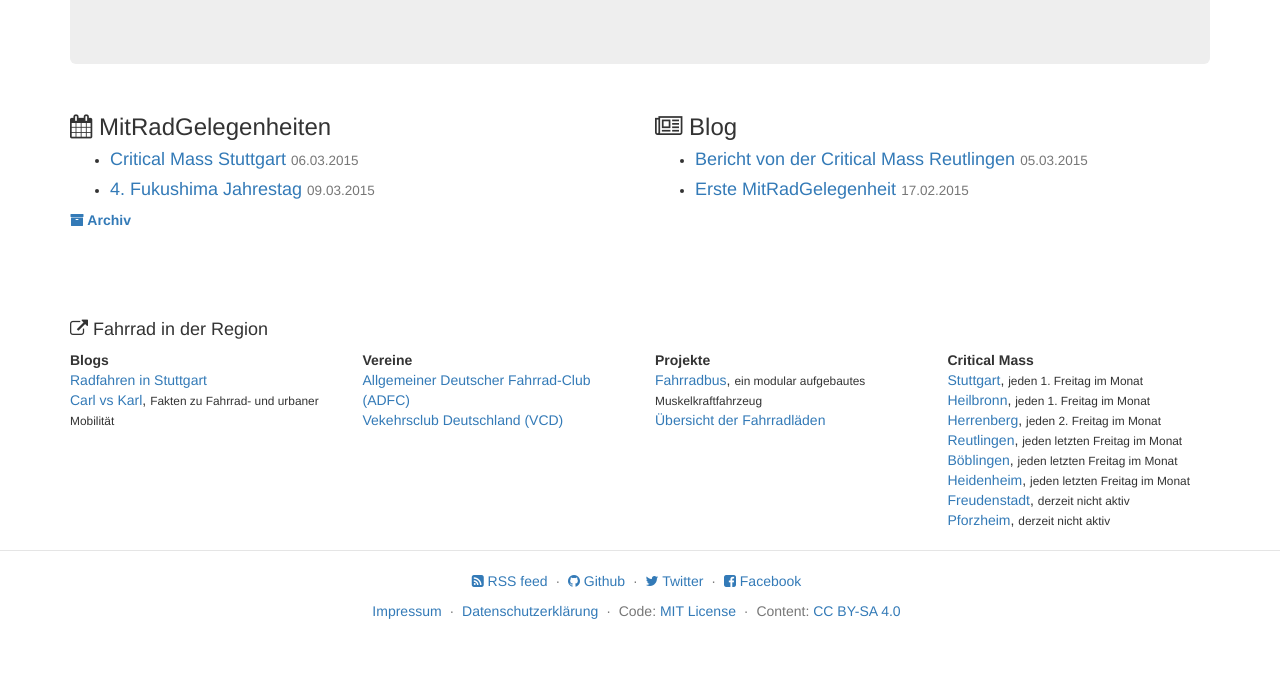
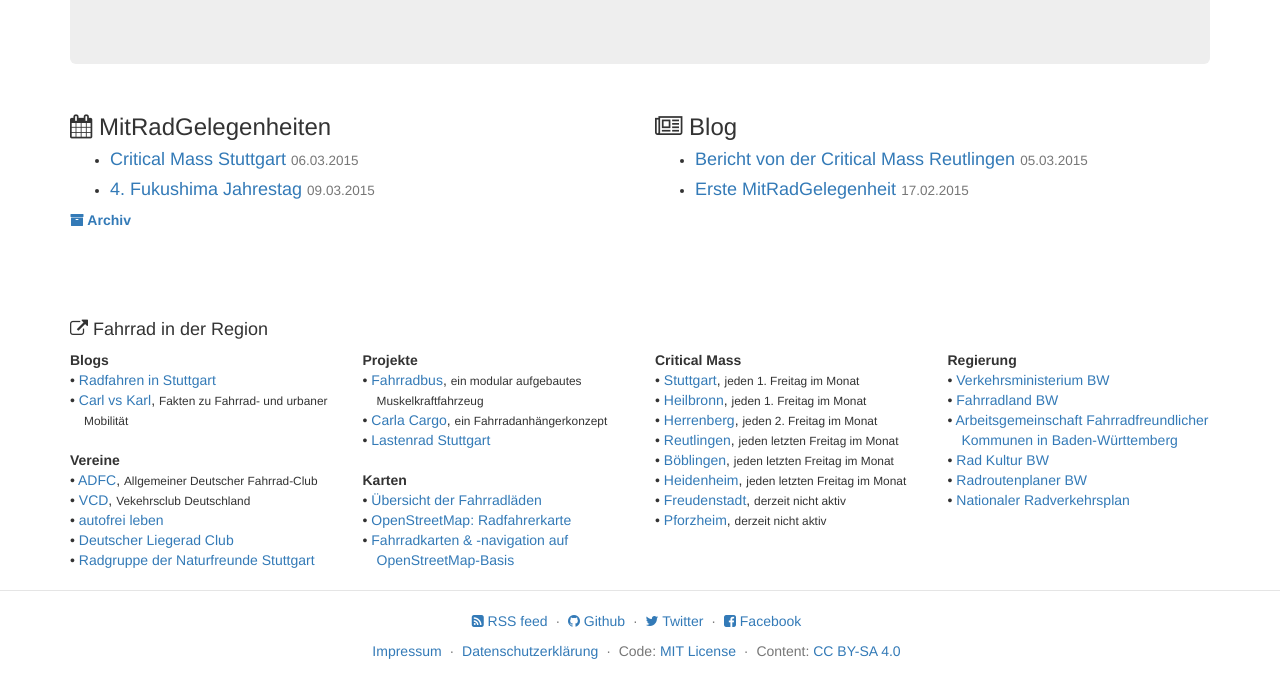
Before and after one commit to mitradstuttgart/mitradstuttgart.github.io, a Jekyll site: the page built from index.html, in a window 1280 px wide. Shown: the part 554-1244 px from the top of the page. Built offline with Jekyll 4.4.1, drawn with Linux system fonts in a browser that asks for light colours; comment, search, counter and statistics services are not loaded; before the commit the page ends 1204 px from its top, so only the background shows below that.

Commit message:
Updated links on front page

```diff
--- a/css/main.css
+++ b/css/main.css
@@ -68,3 +68,14 @@ svg {
     stroke: #000;
     shape-rendering: crispEdges;
 }
+
+/*
+ * Link list on index page
+ */
+.links-frontpage {
+    margin-top: 5em;
+}
+.links-frontpage dd {
+    padding-left: 1em;
+    text-indent: -1em;
+}
--- a/index.html
+++ b/index.html
@@ -58,34 +58,44 @@ layout: default
   </div>
 </div>
 
-<div class="row" style="margin-top: 5em;">
+<div class="row links-frontpage">
   <div class="col-xs-12">
     <h4>
       <span class="fa fa-external-link"></span>
       Fahrrad in der Region
     </h4>
   </div>
+
   <div class="col-xs-12 col-sm-6 col-md-3">
     <dl>
       <dt>Blogs</dt>
       <dd>
-        <a href="http://dasfahrradblog.blogspot.de/" target="_blank">Radfahren in Stuttgart</a>
+        • <a href="http://dasfahrradblog.blogspot.de/" target="_blank">Radfahren in Stuttgart</a>
       </dd>
       <dd>
-        <a href="http://carl-vs-karl.de/" target="_blank">Carl vs Karl</a>,
+        • <a href="http://carl-vs-karl.de/" target="_blank">Carl vs Karl</a>,
         <small>Fakten zu Fahrrad- und urbaner Mobilität</small>
       </dd>
     </dl>
-  </div>
 
-  <div class="col-xs-12 col-sm-6 col-md-3">
     <dl>
       <dt>Vereine</dt>
       <dd>
-        <a href="http://www.adfc-bw.de/adfc-vor-ort/" target="_blank">Allgemeiner Deutscher Fahrrad-Club (ADFC)</a>
+        • <a href="http://www.adfc-bw.de/adfc-vor-ort/" target="_blank">ADFC</a>,
+        <small>Allgemeiner Deutscher Fahrrad-Club</small>
       </dd>
       <dd>
-        <a href="http://www.vcd-bw.de/vcd/kv/index.html" target="_blank">Vekehrsclub Deutschland (VCD)</a>
+        • <a href="http://www.vcd-bw.de/vcd/kv/index.html" target="_blank">VCD</a>,
+        <small>Vekehrsclub Deutschland</small>
+      </dd>
+      <dd>
+        • <a href="http://www.autofrei.de/" target="_blank">autofrei leben</a>
+      </dd>
+      <dd>
+        • <a href="http://www.hpv.org/index.php/treffpunkte" target="_blank">Deutscher Liegerad Club</a>
+      </dd>
+      <dd>
+        • <a href="http://radgruppe.naturfreunde-stuttgart.de/" target="_blank">Radgruppe der Naturfreunde Stuttgart</a>
       </dd>
     </dl>
   </div>
@@ -94,11 +104,28 @@ layout: default
     <dl>
       <dt>Projekte</dt>
       <dd>
-        <a href="http://fahrradbus.com/" target="_blank">Fahrradbus</a>,
+        • <a href="http://fahrradbus.com/" target="_blank">Fahrradbus</a>,
         <small>ein modular aufgebautes Muskelkraftfahrzeug</small>
       </dd>
       <dd>
-        <a href="http://overpass-turbo.eu/s/7I2" target="_blank">Übersicht der Fahrradläden</a>
+        • <a href="http://carlacargo.de/" target="_blank">Carla Cargo</a>,
+        <small>ein Fahrradanhängerkonzept</small>
+      </dd>
+      <dd>
+        • <a href="http://lastenrad-stuttgart.de/" target="_blank">Lastenrad Stuttgart</a>
+      </dd>
+    </dl>
+
+    <dl>
+      <dt>Karten</dt>
+      <dd>
+        • <a href="http://overpass-turbo.eu/s/7I2" target="_blank">Übersicht der Fahrradläden</a>
+      </dd>
+      <dd>
+        • <a href="http://www.openstreetmap.org/#map=10/48.7766/9.1832&layers=C" target="_blank">OpenStreetMap: Radfahrerkarte</a>
+      </dd>
+      <dd>
+        • <a href="http://wiki.openstreetmap.org/wiki/DE:Bicycle" target="_blank">Fahrradkarten &amp; -navigation auf OpenStreetMap-Basis</a>
       </dd>
     </dl>
   </div>
@@ -107,38 +134,62 @@ layout: default
     <dl>
       <dt>Critical Mass</dt>
       <dd>
-        <a href="https://criticalmassstuttgart.wordpress.com/" target="_blank">Stuttgart</a>,
+        • <a href="https://criticalmassstuttgart.wordpress.com/" target="_blank">Stuttgart</a>,
         <small>jeden 1. Freitag im Monat</small>
       </dd>
       <dd>
-        <a href="https://criticalmassheilbronn.wordpress.com/" target="_blank">Heilbronn</a>,
+        • <a href="https://criticalmassheilbronn.wordpress.com/" target="_blank">Heilbronn</a>,
         <small>jeden 1. Freitag im Monat</small>
       </dd>
       <dd>
-        <a href="https://criticalmassherrenberg.wordpress.com/" target="_blank">Herrenberg</a>,
+        • <a href="https://criticalmassherrenberg.wordpress.com/" target="_blank">Herrenberg</a>,
         <small>jeden 2. Freitag im Monat</small>
       </dd>
       <dd>
-        <a href="https://criticalmassreutlingen.wordpress.com/" target="_blank">Reutlingen</a>,
+        • <a href="https://criticalmassreutlingen.wordpress.com/" target="_blank">Reutlingen</a>,
         <small>jeden letzten Freitag im Monat</small>
       </dd>
       <dd>
-        <a href="http://www.radeln-in-bb.de/criticalmass/" target="_blank">Böblingen</a>,
+        • <a href="http://www.radeln-in-bb.de/criticalmass/" target="_blank">Böblingen</a>,
         <small>jeden letzten Freitag im Monat</small>
       </dd>
       <dd>
-        <a href="https://www.facebook.com/pages/Critical-Mass-Heidenheim/460201734115062" target="_blank">Heidenheim</a>,
+        • <a href="https://www.facebook.com/pages/Critical-Mass-Heidenheim/460201734115062" target="_blank">Heidenheim</a>,
         <small>jeden letzten Freitag im Monat</small>
       </dd>
       <dd>
-        <a href="https://www.facebook.com/pages/Critical-Mass-Freudenstadt/251366075070168" target="_blank">Freudenstadt</a>,
+        • <a href="https://www.facebook.com/pages/Critical-Mass-Freudenstadt/251366075070168" target="_blank">Freudenstadt</a>,
         <small>derzeit nicht aktiv</small>
       </dd>
       <dd>
-        <a href="https://criticalmasspf.wordpress.com/" target="_blank">Pforzheim</a>,
+        • <a href="https://criticalmasspf.wordpress.com/" target="_blank">Pforzheim</a>,
         <small>derzeit nicht aktiv</small>
       </dd>
     </dl>
   </div>
 
+  <div class="col-xs-12 col-sm-6 col-md-3">
+    <dl>
+      <dt>Regierung</dt>
+      <dd>
+        • <a href="http://mvi.baden-wuerttemberg.de/de/mobilitaet-verkehr/rad-und-fuss/" target="_blank">Verkehrsministerium BW</a>
+      </dd>
+      <dd>
+        • <a href="http://www.fahrradland-bw.de/" target="_blank">Fahrradland BW</a>
+      </dd>
+      <dd>
+        • <a href="http://www.agfk-bw.de/" target="_blank">Arbeitsgemeinschaft Fahrradfreundlicher Kommunen in Baden-Württemberg</a>
+      </dd>
+      <dd>
+        • <a href="http://radkultur-bw.de/" target="_blank">Rad Kultur BW</a>
+      </dd>
+      <dd>
+        • <a href="http://www.radroutenplaner-bw.de/" target="_blank">Radroutenplaner BW</a>
+      </dd>
+      <dd>
+        • <a href="http://www.nationaler-radverkehrsplan.de/" target="_blank">Nationaler Radverkehrsplan</a>
+      </dd>
+    </dl>
+  </div>
+
 </div>
```
